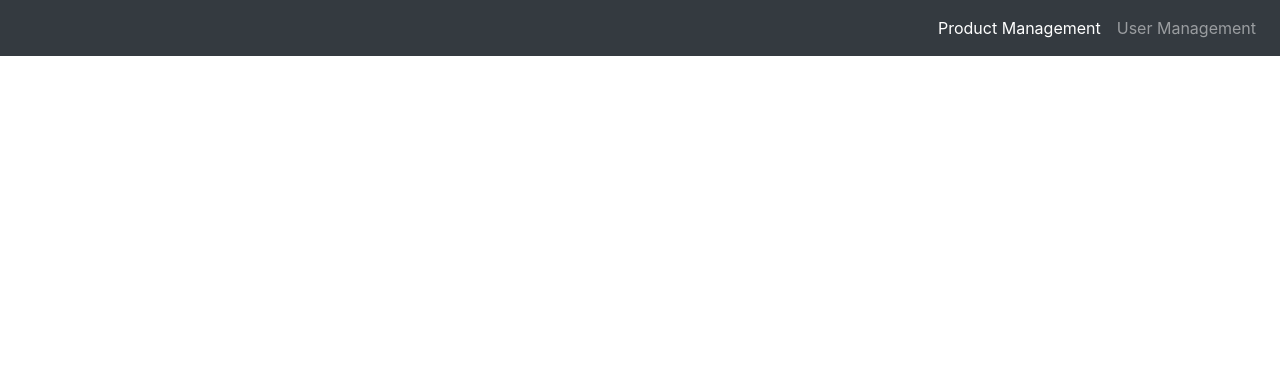
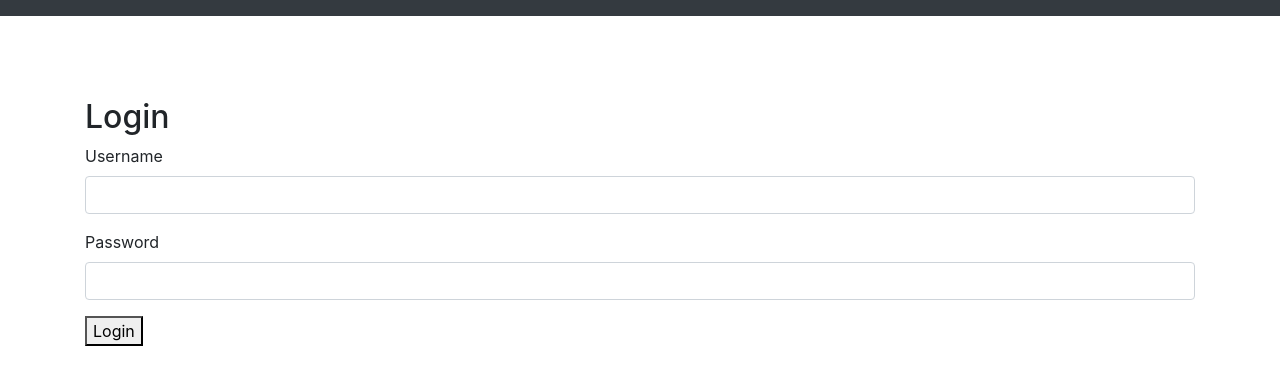
Before and after one commit to julianOcampo115/microwebAppBase, a Flask app: page / in a window 1280 px wide. Shown: the top 385 px of the page. Run offline with Flask 3, Linux system fonts and the light colour scheme; parts of the project's set-up code (start-up, migrations or seed data) failed here and were passed over; some libraries are stand-ins or nearby versions.

Commit message:
index.html

```diff
--- a/frontend/web/templates/index.html
+++ b/frontend/web/templates/index.html
@@ -18,21 +18,26 @@
 <body>
 
 <nav class="navbar navbar-expand-md navbar-dark bg-dark fixed-top">
-    <button class="navbar-toggler" type="button" data-toggle="collapse" data-target="#navbarCollapse" aria-controls="navbarCollapse" aria-expanded="false" aria-label="Toggle navigation">
-        <span class="navbar-toggler-icon"></span>
-    </button>
-
-    <div class="collapse navbar-collapse" id="navbarCollapse">
-        <ul class="navbar-nav ml-auto">
-            <li class="nav-item active">
-                <a class="nav-link" href="/products">Product Management</a>
-            </li>
-            <li class="nav-item">
-                <a class="nav-link" href="/users">User Management</a>
-            </li>
-        </ul>
-    </div>
+  <button class="navbar-toggler" type="button" data-toggle="collapse" data-target="#navbarCollapse" aria-controls="navbarCollapse" aria-expanded="false" aria-label="Toggle navigation">
+    <span class="navbar-toggler-icon"></span>
+  </button>
 </nav>
 
+<div class="container mt-5">
+  <h2>Login</h2>
+  <form id="login-form">
+    <div class="form-group">
+      <label for="username">Username</label>
+      <input type="text" class="form-control" id="username" required>
+    </div>
+    <div class="form-group">
+      <label for="password">Password</label>
+      <input type="password" class="form-control" id="password" required>
+    </div>
+    <button type="button" onclick="handleLogin()">Login</button>
+  </form>
+</div>
+
+<script src="static/scriptUsers.js"></script>
 </body>
 </html>
```
